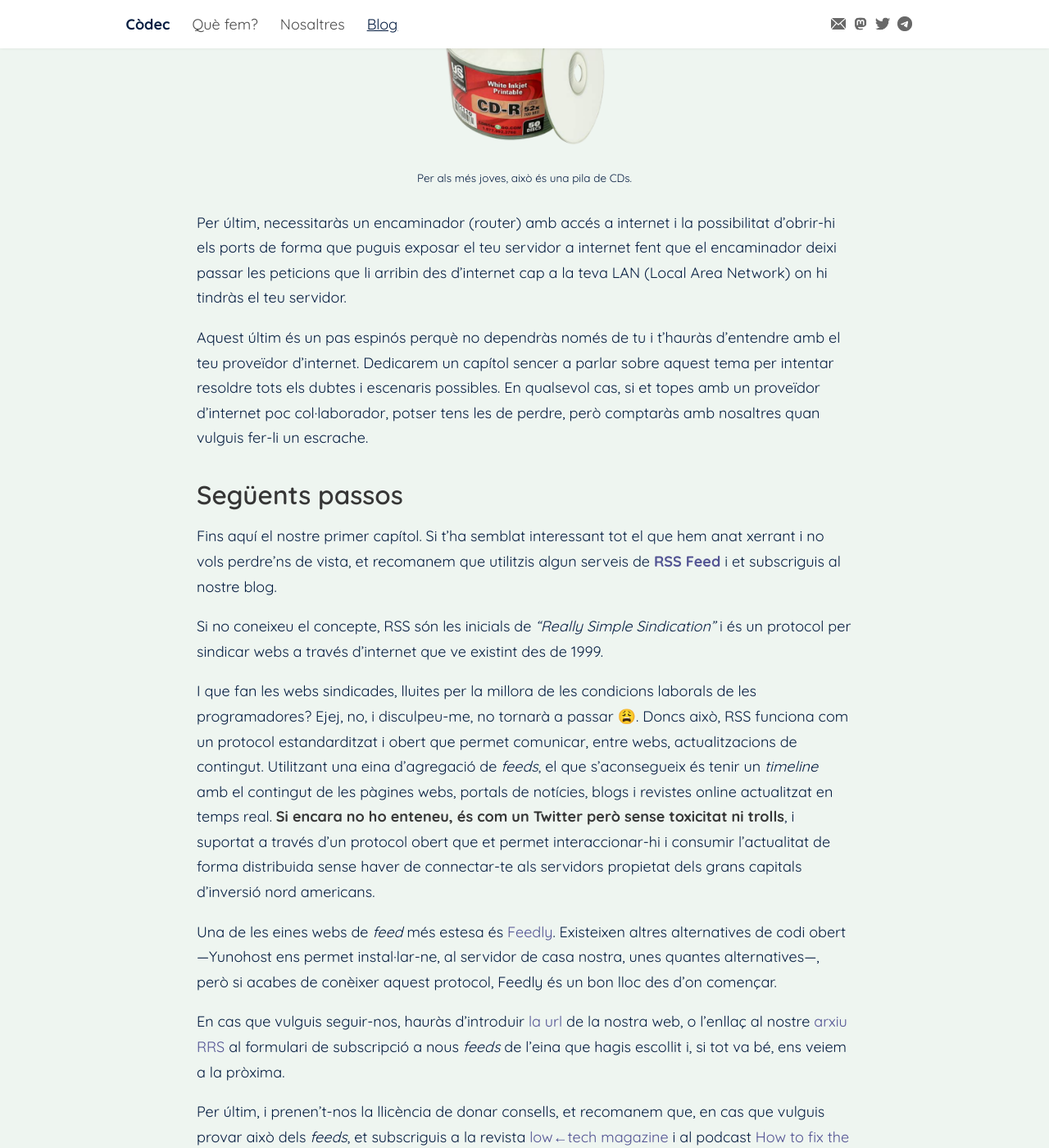
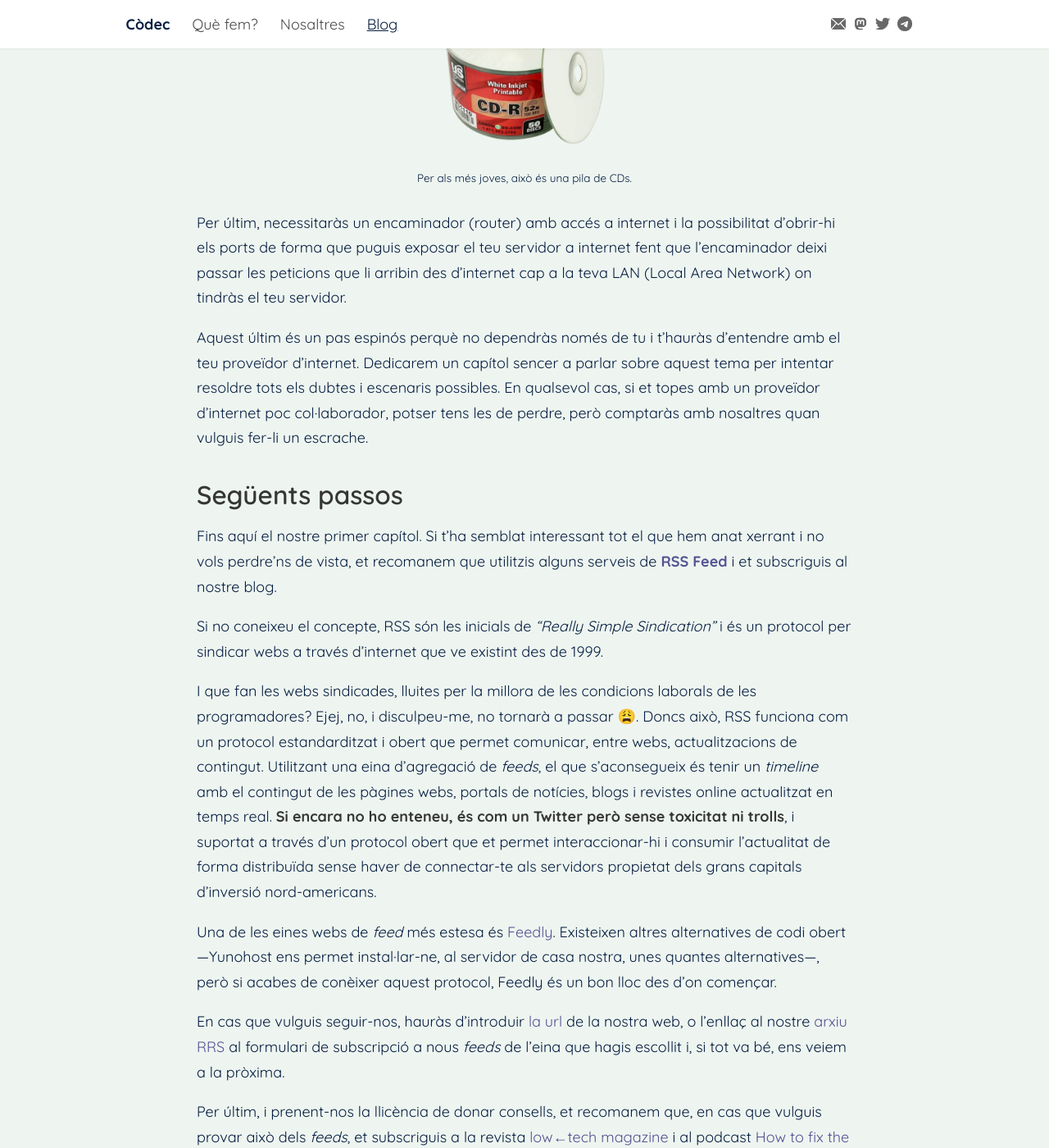
Before and after one commit to codeccoop/codeccoop.github.io, a Jekyll site: the page built from _posts/2022-02-24-yunohost.md, in a window 1280 px wide and 1400 px high, scrolled down 3052 px. Shown: the whole window at 82% size. Built offline with Jekyll 4.4.1, drawn with Linux system fonts in a browser that asks for light colours; some of the changed text lies outside the part shown.

Commit message:
correccio ortografica portada-posts

```diff
--- a/_posts/2022-02-24-yunohost.md
+++ b/_posts/2022-02-24-yunohost.md
@@ -122,8 +122,8 @@ després. Aquest hauria de disposar d'una capacitat d'emmagatzematge mínim de 1
 
 Per últim, necessitaràs un encaminador (router) amb accés a internet i la
 possibilitat d'obrir-hi els ports de forma que puguis exposar el teu servidor
-a internet fent que el encaminador deixi passar les peticions que li arribin des
-d'internet cap a la teva LAN (Local Area Network) on hi tindràs el teu servidor.
+a internet fent que l'encaminador deixi passar les peticions que li arribin des
+d'internet cap a la teva LAN (Local Area Network) on tindràs el teu servidor.
 
 Aquest últim és un pas espinós perquè no dependràs només de tu i t'hauràs d'entendre
 amb el teu proveïdor d'internet. Dedicarem un capítol sencer a parlar sobre aquest
@@ -134,7 +134,7 @@ però comptaràs amb nosaltres quan vulguis fer-li un escrache.
 ## Següents passos
 
 Fins aquí el nostre primer capítol. Si t'ha semblat interessant tot el que hem anat
-xerrant i no vols perdre'ns de vista, et recomanem que utilitzis algun serveis de
+xerrant i no vols perdre'ns de vista, et recomanem que utilitzis alguns serveis de
 [**RSS Feed**](https://en.wikipedia.org/wiki/RSS) i et subscriguis al nostre blog.
 
 Si no coneixeu el concepte, RSS són les inicials de _"Really Simple Sindication"_
@@ -148,9 +148,9 @@ d'agregació de _feeds_, el que s'aconsegueix és tenir un _timeline_ amb el
 contingut de les pàgines webs, portals de notícies, blogs i revistes online
 actualitzat en temps real. **Si encara no ho enteneu, és com un Twitter però
 sense toxicitat ni trolls**, i suportat a través d'un protocol obert que et
-permet interaccionar-hi i consumir l'actualitat de forma distribuida sense
+permet interaccionar-hi i consumir l'actualitat de forma distribuïda sense
 haver de connectar-te als servidors propietat dels grans capitals d'inversió
-nord americans.
+nord-americans.
 
 Una de les eines webs de _feed_ més estesa és [Feedly](https://feedly.com).
 Existeixen altres alternatives de codi obert &#8212;Yunohost ens permet instal·lar-ne,
@@ -163,7 +163,7 @@ al nostre [arxiu RRS](https://codeccoop.org/feed.xml) al formulari de
 subscripció a nous _feeds_ de l'eina que hagis escollit i, si tot va bé,
 ens veiem a la pròxima.
 
-Per últim, i prenen't-nos la llicència de donar consells, et recomanem que,
+Per últim, i prenent-nos la llicència de donar consells, et recomanem que,
 en cas que vulguis provar això dels _feeds_, et subscriguis a la revista
 [low←tech magazine](https://solar.lowtechmagazine.com/feeds/all-en.atom.xml)
 i al podcast [How to fix the internet](https://feeds.eff.org/howtofixtheinternet)
```
Also changed, not shown: other parts of _posts/2022-02-24-yunohost.md (+3 -3 lines), index.html (+5 -5 lines).
